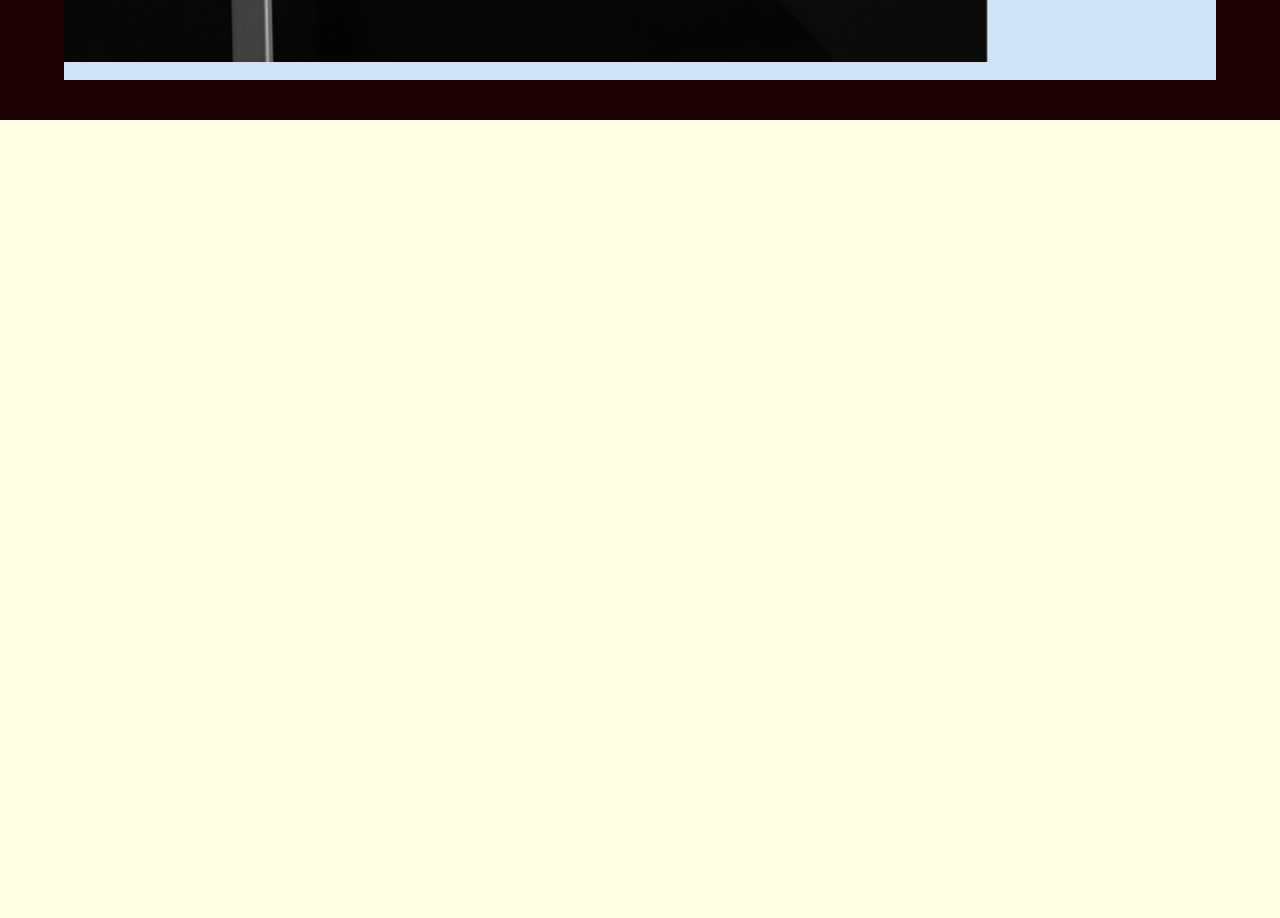
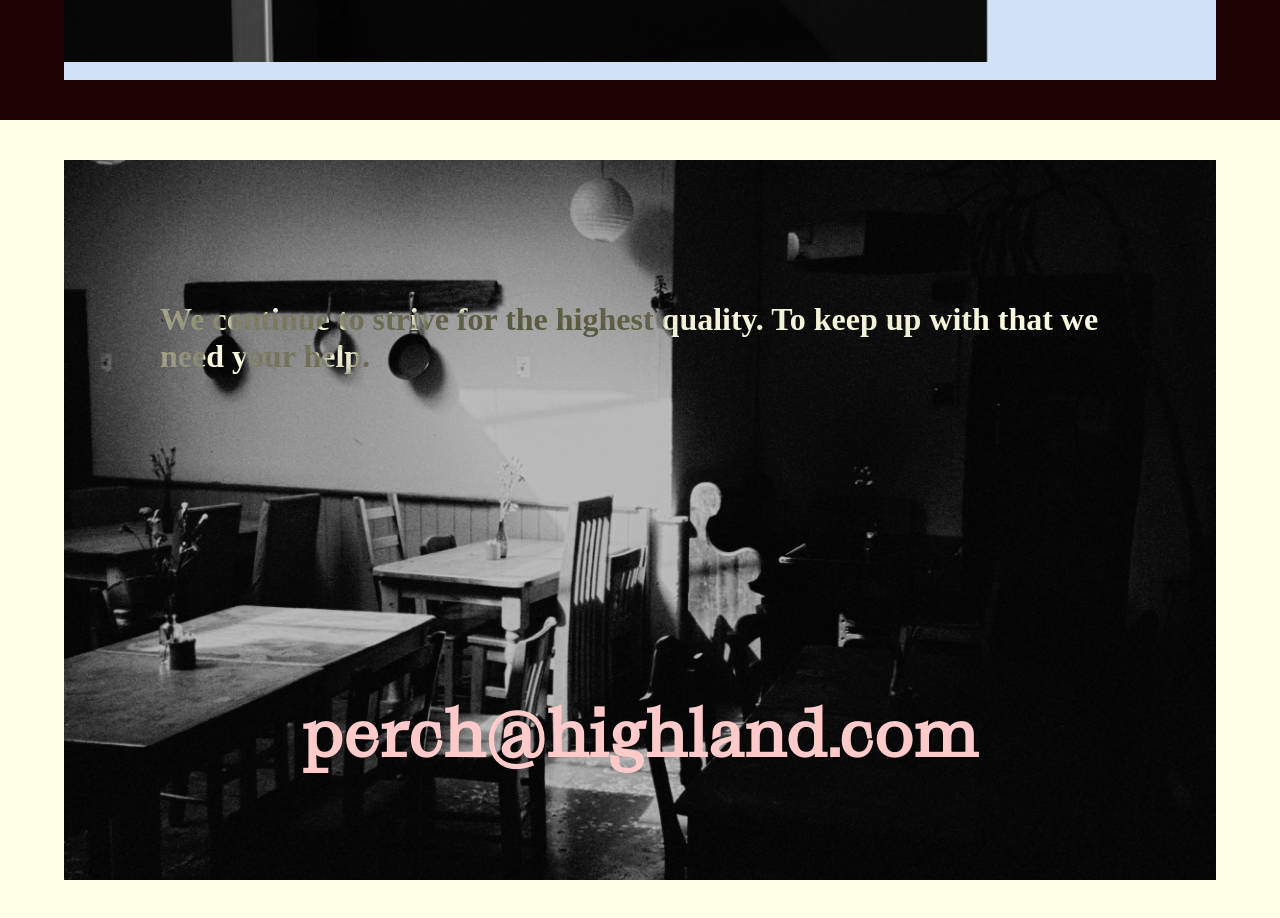
Before and after one commit to brian-david4/furniture-shop, a React (Vite) app in the folder furniture/: page /about in a window 1280 px wide. Shown: the part 680-1598 px from the top of the page. Built offline with nearby package versions, Linux system fonts and the light colour scheme; the HTML template or start-up script is replaced by a standard one; a web font is replaced by a local one.

Commit message:
Create anims for about page 2

```diff
--- a/furniture/src/Pages/About/About.tsx
+++ b/furniture/src/Pages/About/About.tsx
@@ -1,4 +1,4 @@
-import { motion, useScroll, useTransform } from "framer-motion";
+import { motion, useInView, useScroll, useTransform } from "framer-motion";
 import AboutSection from "../../Components/AboutSection/AboutSection";
 import styles from "./about.module.css";
 import { useEffect, useRef, useState } from "react";
@@ -24,6 +24,10 @@ const About = () => {
 
   const [introPlaying, setIntroPlay] = useState(true);
   const titleAnimLength: number = 4;
+
+  // image2 anims
+  const imgRef = useRef(null);
+  const isInView = useInView(imgRef, { once: true, amount: 0.7 });
 
   useEffect(() => {
     const timer = setTimeout(() => {
@@ -79,7 +83,33 @@ const About = () => {
           </motion.div>
         </AboutSection>
 
-        <AboutSection scrollProgress={scrollYProgress} colour="#ffffe6" />
+        <AboutSection scrollProgress={scrollYProgress} colour="#ffffe6">
+          <div ref={imgRef} className={styles.bg}>
+            <h1 className={styles.contactTitle}>
+              We continue to strive for the highest quality. To keep up with
+              that we need your help.
+            </h1>
+            <h3 className={styles.contactEmail}>
+              <a href="mailto:perch@highland.com">perch@highland.com</a>
+            </h3>
+            <div
+              className={`${styles.imageWrapper2} ${
+                isInView ? styles.clipMax : ""
+              }`}
+            >
+              <img src="00.jpg" className={styles.imgAbout2} />
+              <motion.img
+                animate={{ top: isInView ? "100%" : 0 }}
+                src="00.jpg"
+                className={styles.imgAbout1}
+                transition={{
+                  duration: 2,
+                  ease: [0.76, 0, 0.24, 1],
+                }}
+              />
+            </div>
+          </div>
+        </AboutSection>
       </div>
     </>
   );
--- a/furniture/src/Pages/About/about.module.css
+++ b/furniture/src/Pages/About/about.module.css
@@ -51,7 +51,7 @@
   height: 75vh;
   left: 5vmin;
   top: 10vh;
-  transition-delay: 1s;
+  transition-delay: 1.5s;
   filter: grayscale(1);
 }
 .image2 {
@@ -62,3 +62,68 @@
   z-index: -2;
   object-position: top;
 }
+
+/* page 2 */
+.bg {
+  position: absolute;
+  left: 0;
+  top: 0;
+  height: 100vh;
+  width: 100vw;
+  background-color: #ffffe6;
+  z-index: -5;
+  display: flex;
+  justify-content: center;
+  align-items: center;
+}
+.contactTitle {
+  position: absolute;
+  white-space: wrap;
+  width: 75vw;
+  left: 12.5vw;
+  top: 20vh;
+  font-family: "Vietnam Light";
+  color: #ffffe6;
+  mix-blend-mode: difference;
+}
+.contactEmail {
+  position: absolute;
+  bottom: 10vh;
+  font-size: 5vw;
+}
+.contactEmail > a {
+  /* color: #e95151eb; */
+  color: var(--cart-pink);
+  text-decoration: none;
+  font-family: "Grafier Regular";
+}
+.imageWrapper2 {
+  position: absolute;
+  height: 90vh;
+  width: 90vw;
+  z-index: -1;
+  overflow: hidden;
+  filter: brightness(0.75);
+  clip-path: circle(20vw);
+  transition: clip-path 2.8s cubic-bezier(0.76, 0, 0.24, 1);
+}
+.imgAbout2,
+.imgAbout1 {
+  position: absolute;
+  left: 0;
+  top: 0;
+  width: 100%;
+  height: 100%;
+  object-fit: cover;
+}
+.imgAbout2 {
+  filter: grayscale(1);
+  z-index: -2;
+}
+.imgAbout1 {
+  z-index: -1;
+  border-radius: 50%;
+}
+.clipMax {
+  clip-path: circle(101vh) !important;
+}
```
